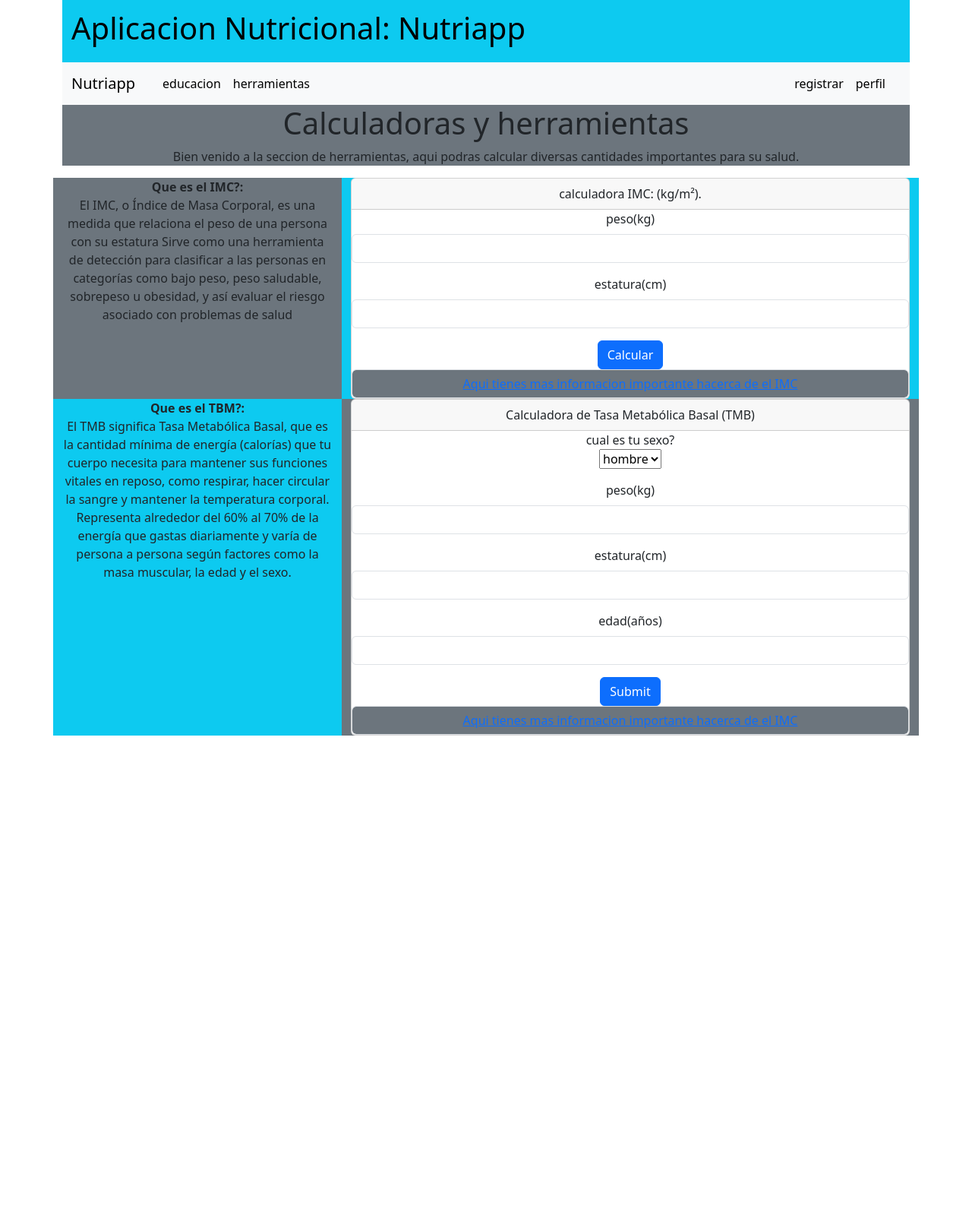
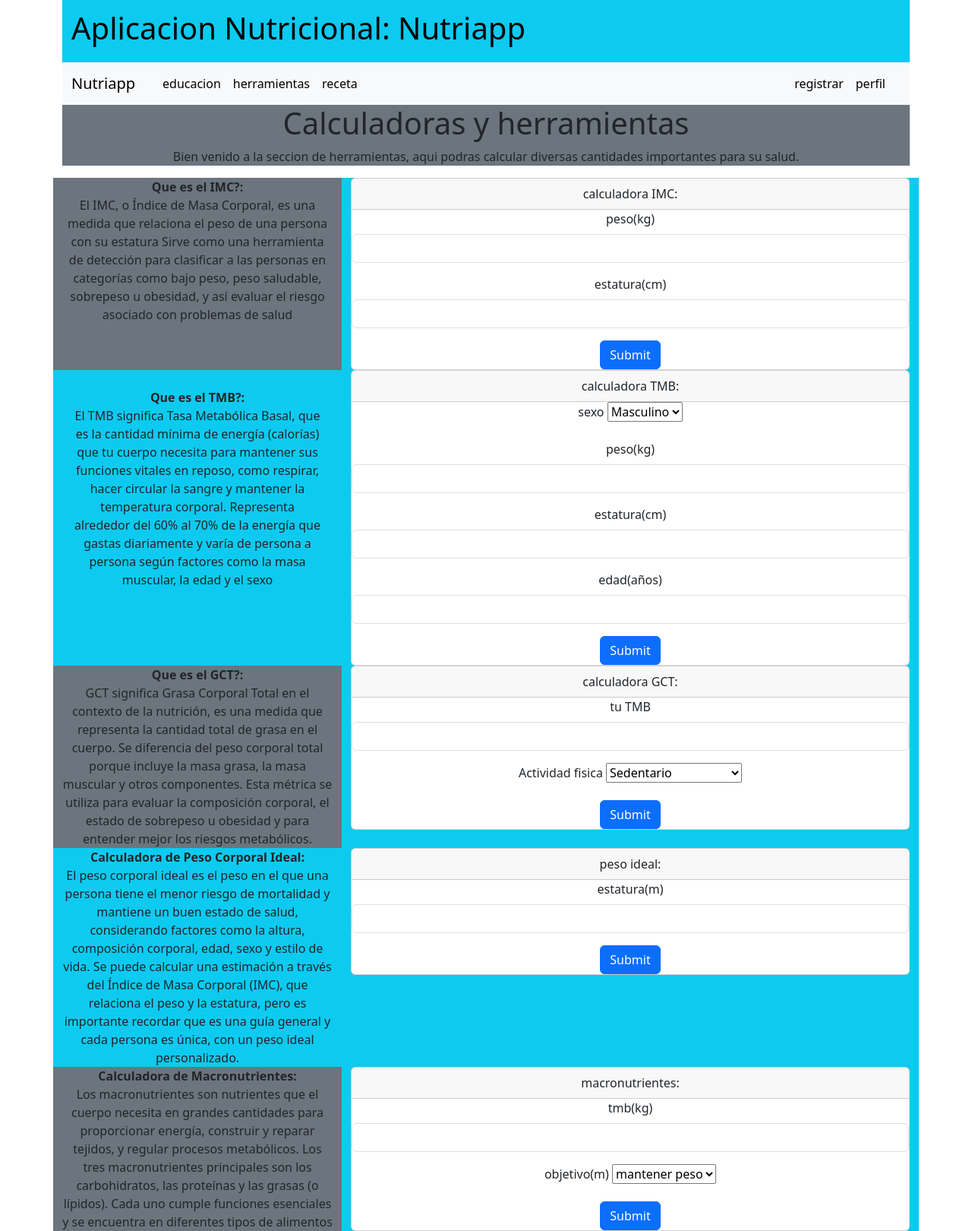
Before and after one commit to SaidAlejandroRamirezChavez/Nutriapp, a Flask app: page /herramientas in a window 1280 px wide. Shown: the whole page at 76% size. Before the commit the page ends 968 px from the top, so only its background shows below. Run offline with Flask 3, Linux system fonts and the light colour scheme.

Commit message:
muhcas mejoreas

```diff
--- a/app.py
+++ b/app.py
@@ -10,6 +10,10 @@ def index():
 @app.route("/registro")
 def registro():
     return render_template("Registro.html")
+
+@app.route("/recetas")
+def RECETAS():
+    return render_template("RECETAS.html")
 
 @app.route("/verificacion", methods=["GET", "POST"])
 def verificacion():
@@ -73,6 +77,124 @@ def Educacion():
 def Herramientas():
     return render_template("Herramientas.html")
 
+@app.route("/resultados", methods=["GET", "POST"])
+def Resultados():
+
+    if request.method == "POST":
+        form = request.form
+
+        kg_imc = form.get("kgIMC") or form.get("kg")
+        m_imc = form.get("mIMC") or form.get("m")
+
+
+        kg_tmb = form.get("kgtmb") or form.get("kg") or form.get("peso")
+        cm_tmb = form.get("mtmb") or form.get("cm") or form.get("estatura")
+        años_tmb = form.get("añostmb") or form.get("sñostmb") or form.get("edad")
+        sexo = form.get("sexo")
+
+        if kg_imc and m_imc:
+            try:
+                peso = float(kg_imc)
+                estatura = float(m_imc)
+                if estatura > 10:
+                    estatura = estatura / 100
+                imc = round(peso / (estatura ** 2), 2)
+
+
+                if imc < 18.5:
+                    categoria = 'Bajo peso'
+                elif imc < 25:
+                    categoria = 'Normal'
+                elif imc < 30:
+                    categoria = 'Sobrepeso'
+                else:
+                    categoria = 'Obesidad'
+
+                # Compute simple 'peso ideal' using BMI target = 22
+                try:
+                    peso_ideal = round(22 * (estatura ** 2), 1)
+                except Exception:
+                    peso_ideal = None
+
+                return render_template("Resultados.html", imc=imc, categoria=categoria, peso_ideal=peso_ideal)
+            except (TypeError, ValueError, ZeroDivisionError):
+                error_message = "Valores inválidos para IMC."
+                return render_template("Herramientas.html", error=error_message)
+
+        if kg_tmb and cm_tmb and años_tmb:
+            try:
+                peso = float(kg_tmb)
+                altura_cm = float(cm_tmb)
+                edad = float(años_tmb)
+
+                sexo_norm = (sexo or '').lower()
+                if sexo_norm.startswith('h') or sexo_norm == 'male':
+                    add = 5
+                else:
+                    add = -161
+
+                tmb = int(round(10 * peso + 6.25 * altura_cm - 5 * edad + add))
+
+                # peso ideal (BMI target 22)
+                altura_m = altura_cm / 100.0
+                peso_ideal = round(22 * (altura_m ** 2), 1)
+
+                # default maintenance (assume sedentary if no activity provided)
+                maintenance = int(round(tmb * 1.2))
+
+                # macros 50% carbs / 20% protein / 30% fat (kcal -> grams)
+                kcal = maintenance
+                carbs_g = int(round((kcal * 0.5) / 4))
+                protein_g = int(round((kcal * 0.2) / 4))
+                fat_g = int(round((kcal * 0.3) / 9))
+
+                # also give a protein recommendation per kg (1.6 g/kg)
+                protein_per_kg = int(round(1.6 * peso))
+
+                return render_template("Resultados.html", tmb=tmb, peso_ideal=peso_ideal,
+                                       mantenimiento=maintenance, carbs_g=carbs_g,
+                                       protein_g=protein_g, fat_g=fat_g, protein_per_kg=protein_per_kg)
+            except (TypeError, ValueError):
+                error_message = "Valores inválidos para TMB."
+                return render_template("Herramientas.html", error=error_message)
+
+        # GCT (calorías diarias según actividad) expects 'actGCT' (actividad) and 'kgIMC' field
+        act = form.get('actGCT')
+        base_tmb = form.get('kgIMC') or form.get('kg') or form.get('tmb')
+        if act and base_tmb:
+            try:
+                tmb_val = float(base_tmb)
+                activity = act.strip().lower()
+                # activity factors commonly used
+                factors = {
+                    'sedentario': 1.2,
+                    'ligero': 1.375,
+                    'moderado': 1.55,
+                    'intenso': 1.725,
+                    'muy intenso': 1.9,
+                    'muy intenso/option>': 1.9
+                }
+                factor = factors.get(activity, 1.2)
+                mantenimiento = int(round(tmb_val * factor))
+
+                # macros based on maintenance calories (50/20/30)
+                kcal = mantenimiento
+                carbs_g = int(round((kcal * 0.5) / 4))
+                protein_g = int(round((kcal * 0.2) / 4))
+                fat_g = int(round((kcal * 0.3) / 9))
+
+                return render_template("Resultados.html", gct=mantenimiento, activity=act,
+                                       base_tmb=round(tmb_val), carbs_g=carbs_g,
+                                       protein_g=protein_g, fat_g=fat_g)
+            except (TypeError, ValueError):
+                error_message = "Valores inválidos para GCT."
+                return render_template("Herramientas.html", error=error_message)
+
+        return render_template("Herramientas.html", error="Formulario no reconocido. Usa el formulario de la página Herramientas.")
+
+    return redirect(url_for("Herramientas"))
+
+
 
 if __name__ == "__main__":
     app.run(debug = True)
--- a/templates/Herramientas.html
+++ b/templates/Herramientas.html
@@ -15,106 +15,145 @@
     <div class="col-md-8 text-center">
         <div class="card text-center">
             <div class="card-header">
-                calculadora IMC: (kg/m²).
+                calculadora IMC:
             </div>
-            <form id="formIMC" onsubmit="calcularIMC(event)">
+            <form method="POST" action="{{ url_for('Resultados') }}">
                 <div class="mb-3">
                     <label for="kgIMC" class="form-label">peso(kg)</label>
-                    <input type="number" class="form-control" id="kgIMC" name="kgIMC" step="any" required>
+                    <input type="number" class="form-control" id="kgIMC" name="kgIMC" step="any" >
                 </div>
                 <div class="mb-3">
-                    <label for="cmIMC" class="form-label">estatura(cm)</label>
-                    <input type="number" class="form-control" id="cmIMC" name="cmIMC" step="any" required>
+                    <label for="mIMC" class="form-label">estatura(cm)</label>
+                    <input type="number" class="form-control" id="mIMC" name="mIMC" step="any" >
                 </div>
-                <button type="submit" class="btn btn-primary">Calcular</button>
+                <button type="submit" class="btn btn-primary">Submit</button>
             </form>
-            <div id="resultadoIMC" class="mt-3" style="display:none;">
-                <div class="alert alert-info">
-                    <h5>Tu IMC es: <strong id="valorIMC"></strong></h5>
-                </div>
-            </div>
-            <div class="bg-secondary container text-center form-control">
-                <a href="" target="_blank">Aqui tienes mas informacion importante hacerca de el IMC</a>
-            </div>
         </div>
-
-        <script>
-            function calcularIMC(event) {
-                event.preventDefault();
-                const peso = parseFloat(document.getElementById('kgIMC').value);
-                const altura_cm = parseFloat(document.getElementById('cmIMC').value);
-
-                if (peso > 0 && altura_cm > 0) {
-                    const altura_m = altura_cm / 100;
-                    const imc = peso / (altura_m * altura_m);
-                    const imc_redondeado = imc.toFixed(2);
-
-                    document.getElementById('valorIMC').textContent = imc_redondeado;
-                    document.getElementById('resultadoIMC').style.display = 'block';
-                } else {
-                    alert('Por favor ingresa valores válidos');
-                }
-            }
-        </script>
     </div>
 </div>
 
-<div class="row text-center  bg-secondary">
-    <div class=" col-4 container  bg-info">
-        <div class="overflow-y-scroll"><strong>Que es el TBM?:</strong> <br> El TMB significa Tasa Metabólica Basal, que es la cantidad mínima de energía (calorías) que tu cuerpo necesita para mantener sus funciones vitales en reposo, como respirar, hacer circular la sangre y mantener la temperatura corporal. Representa alrededor del 60% al 70% de la energía que gastas diariamente y varía de persona a persona según factores como la masa muscular, la edad y el sexo. </div>
+
+
+<div class="row text-center  bg-info">
+    <div class=" col-4 container  bg-info p-4">
+        <div class="overflow-y-scroll"><strong>Que es el TMB?:</strong> <br>El TMB significa Tasa Metabólica Basal, que es la cantidad mínima de energía (calorías) que tu cuerpo necesita para mantener sus funciones vitales en reposo, como respirar, hacer circular la sangre y mantener la temperatura corporal. Representa alrededor del 60% al 70% de la energía que gastas diariamente y varía de persona a persona según factores como la masa muscular, la edad y el sexo</div>
     </div>
     <div class="col-md-8 text-center">
         <div class="card text-center">
             <div class="card-header">
-                Calculadora de Tasa Metabólica Basal (TMB)
-
+                calculadora TMB:
             </div>
             <form method="POST" action="{{ url_for('Resultados') }}">
                 <div class="mb-3">
-                    cual es tu sexo?<br>
-                    <select name="sexo" id="sexo">
-                        <option value="hombre">hombre</option>
-                        <option value="mujer">mujer</option>
+                    <label for="kgTMB" class="form-label">sexo</label>
+                    <select  class="form-label" name="sexo" id="sexoTMB">
+                        <option value="Masculino">Masculino</option>
+                        <option value="Femenino">Femenino</option>
                     </select>
                 </div>
                 <div class="mb-3">
-                    <label for="kgIMC" class="form-label">peso(kg)</label>
-                    <input type="number" class="form-control" id="kgtmb" name="kgtmb" step="any" required>
+                    <label for="kgTMB" class="form-label">peso(kg)</label>
+                    <input type="number" class="form-control" id="kgTMB" name="kg" step="any" >
                 </div>
                 <div class="mb-3">
                     <label for="mIMC" class="form-label">estatura(cm)</label>
-                    <input type="number" class="form-control" id="mtmb" name="mtmb" step="any" required>
+                    <input type="number" class="form-control" id="mTMB" name="cm" step="any" >
                 </div>
                 <div class="mb-3">
                     <label for="mIMC" class="form-label">edad(años)</label>
-                    <input type="number" class="form-control" id="añostmb" name="sñostmb" step="any" required>
+                    <input type="number" class="form-control" id="edadTMB" name="edad" step="any" >
                 </div>
                 <button type="submit" class="btn btn-primary">Submit</button>
             </form>
+        </div>
+    </div>
+</div>
 
-            <div class="bg-secondary container text-center form-control">
-                <a href="https://my-clevelandclinic-org.translate.goog/health/body/basal-metabolic-rate-bmr?_x_tr_sl=en&_x_tr_tl=es&_x_tr_hl=es&_x_tr_pto=tc&_x_tr_hist=true" target="_blank">Aqui tienes mas informacion importante hacerca de el IMC</a>
+
+
+
+<div class="row text-center  bg-info">
+    <div class=" col-4 container  bg-secondary">
+        <div class="overflow-y-scroll"><strong>Que es el GCT?:</strong> <br>GCT significa Grasa Corporal Total en el contexto de la nutrición, es una medida que representa la cantidad total de grasa en el cuerpo. Se diferencia del peso corporal total porque incluye la masa grasa, la masa muscular y otros componentes. Esta métrica se utiliza para evaluar la composición corporal, el estado de sobrepeso u obesidad y para entender mejor los riesgos metabólicos. </div>
+    </div>
+    <div class="col-md-8 text-center">
+        <div class="card text-center">
+            <div class="card-header">
+                calculadora GCT:
             </div>
+            <form method="POST" action="{{ url_for('Resultados') }}">
+                <div class="mb-3">
+                    <label for="kgIMC" class="form-label">tu TMB</label>
+                    <input type="number" class="form-control" id="kgIMC" name="kgIMC" step="any" >
+                </div>
+                <div class="mb-3">
+                    <label for="mIMC" class="form-label">Actividad fisica</label>
+                    <select name="actGCT" id="actGCT">
+                        <option value="Sedentario">Sedentario</option>
+                        <option value="Ligero">Ligero</option>
+                        <option value="Moderado">Moderado</option>
+                        <option value="Intenso">Intenso</option>
+                        <option value="Muy intenso">Muy intenso/option>
+                    </select>
+                </div>
+                <button type="submit" class="btn btn-primary">Submit</button>
+            </form>
         </div>
-        <script>
-            function calcularIMC(event) {
-                event.preventDefault();
-                const peso = parseFloat(document.getElementById('kgtmb').value);
-                const altura_cm = parseFloat(document.getElementById('cmtmb').value);
-                const edad = parseFloat(document.getElementById('añostmb').value);
+    </div>
+</div>
 
-                if (peso > 0 && altura_cm > 0) {
-                    const altura_m = altura_cm / 100;
-                    const imc = peso / (altura_m * altura_m);
-                    const imc_redondeado = imc.toFixed(2);
 
-                    document.getElementById('valorIMC').textContent = imc_redondeado;
-                    document.getElementById('resultadoIMC').style.display = 'block';
-                } else {
-                    alert('Por favor ingresa valores válidos');
-                }
-            }
-        </script>
+
+
+<div class="row text-center  bg-info">
+    <div class=" col-4 container  bg-info">
+        <div class="overflow-y-scroll"><strong>Calculadora de Peso Corporal Ideal:</strong> <br>El peso corporal ideal es el peso en el que una persona tiene el menor riesgo de mortalidad y mantiene un buen estado de salud, considerando factores como la altura, composición corporal, edad, sexo y estilo de vida. Se puede calcular una estimación a través del Índice de Masa Corporal (IMC), que relaciona el peso y la estatura, pero es importante recordar que es una guía general y cada persona es única, con un peso ideal personalizado. </div>
+    </div>
+    <div class="col-md-8 text-center">
+        <div class="card text-center">
+            <div class="card-header">
+                peso ideal:
+            </div>
+            <form method="POST" action="{{ url_for('Resultados') }}">
+                <div class="mb-3">
+                    <label for="mIMC" class="form-label">estatura(m)</label>
+                    <input type="number" class="form-control" id="mPi" name="mPi" step="any" >
+                </div>
+                <button type="submit" class="btn btn-primary">Submit</button>
+            </form>
+        </div>
+    </div>
+</div>
+
+
+
+
+<div class="row text-center  bg-info">
+    <div class=" col-4 container  bg-secondary">
+        <div class="overflow-y-scroll"><strong>Calculadora de Macronutrientes:</strong> <br>Los macronutrientes son nutrientes que el cuerpo necesita en grandes cantidades para proporcionar energía, construir y reparar tejidos, y regular procesos metabólicos. Los tres macronutrientes principales son los carbohidratos, las proteínas y las grasas (o lípidos). Cada uno cumple funciones esenciales y se encuentra en diferentes tipos de alimentos </div>
+    </div>
+    <div class="col-md-8 text-center">
+        <div class="card text-center">
+            <div class="card-header">
+                macronutrientes:
+            </div>
+            <form method="POST" action="{{ url_for('Resultados') }}">
+                <div class="mb-3">
+                    <label for="kgIMC" class="form-label">tmb(kg)</label>
+                    <input type="number" class="form-control" id="kgIMC" name="kgIMC" step="any" >
+                </div>
+                <div class="mb-3">
+                    <label for="mIMC" class="form-label">objetivo(m)</label>
+                    <select name="" id="">
+                        <option value="mantener peso">mantener peso</option>
+                        <option value="perder peso">perder peso</option>
+                        <option value="ganar musculo">ganar musculo</option>
+                    </select>
+
+                </div>
+                <button type="submit" class="btn btn-primary">Submit</button>
+            </form>
+        </div>
     </div>
 </div>
 
--- a/templates/base.html
+++ b/templates/base.html
@@ -32,6 +32,9 @@
         <li class="nav-item">
           <a class="nav-link active " aria-current="page" href="\herramientas" target="_self">herramientas</a>
         </li>
+        <li class="nav-item">
+          <a class="nav-link active " aria-current="page" href="\recetas" target="_self">receta</a>
+        </li>
       </ul>
     </div>
     <div class="container collapse navbar-collapse justify-content-end" id="navbarNav">
```
Also changed, not shown: templates/RECETAS.html (added, +10 -0 lines), templates/Resultados.html (added, +59 -0 lines).
